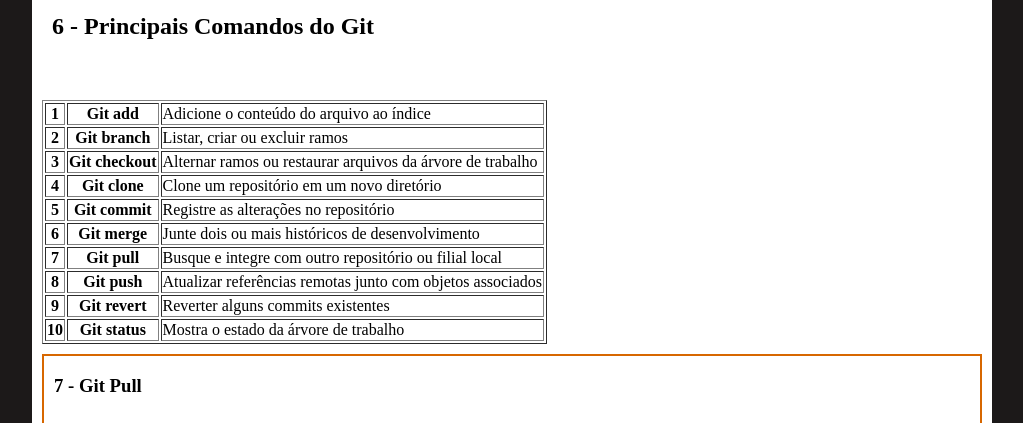
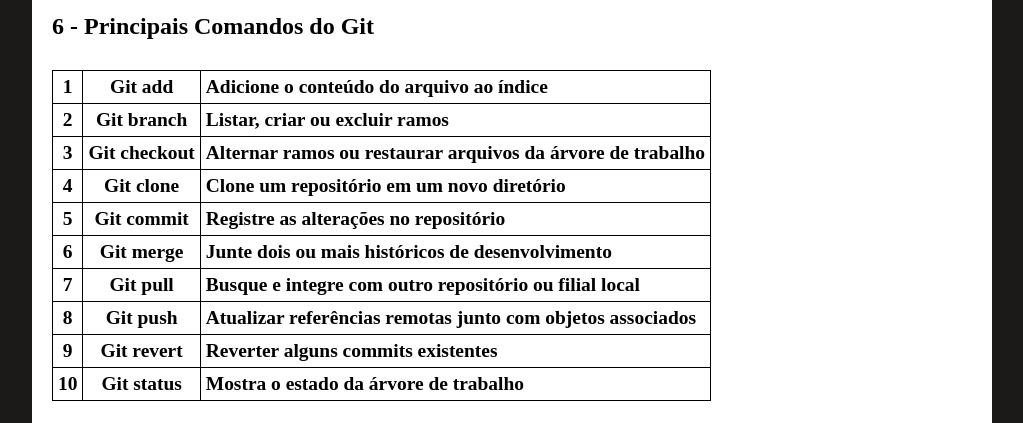
Before and after one commit to Radioactive-Butterflies/site-sobre-o-git, a plain HTML site: page manual.html in a window 1280 px wide. Shown: the part 314-737 px from the top of the page, without its empty margins (128-1151 px from the left). Drawn offline with Linux system fonts and the light colour scheme.

Commit message:
small fix 2

```diff
--- a/css/style.css
+++ b/css/style.css
@@ -76,8 +76,22 @@
   font-size: 2.5em;
   padding-left: 15px;
 }
+
+ .comandos, .comandos_th, .comandos_td {
+  font-size: 0.9em;
+  padding: 5px;
+  border-collapse: collapse;
+  border: solid 1px black;
+}
+
+.grupo, .grupo_th, .grupo_td {
+ font-size: 1.1em;
+ padding: 5px;
+ border-collapse: collapse;
+ border: solid 1px black;
+}
+
 /* Elementos do Article acabam aqui */
-
 /* Elementos do Footer começam aqui */
 footer {
   position: relative;
@@ -101,7 +115,7 @@
   left: 100px;
 }
 
-.map_title{
+.map_title {
   color: white;
   text-decoration: none;
   text-transform: uppercase;
@@ -136,12 +150,10 @@
 }
 
 .small_link {
-    color: rgb(215, 103, 0);
+  color: rgb(215, 103, 0);
 }
 
 /* Elementos do Footer acabam aqui */
-
-
 aside, section {
   background-color: white;
   border: solid 2px rgb(215, 103, 0);
@@ -152,7 +164,7 @@
   padding: 0px 10px 10px 10px;
 }
 
- h2, h3, h4 {
+h2, h3, h4 {
   padding-left: 10px;
 }
 
--- a/manual.html
+++ b/manual.html
@@ -28,59 +28,59 @@
   <article>
     <h1 class=page_title>Manual</h1>
 
-    <table border="1">
-      <h2>6 - Principais Comandos do Git<h2>
+    <h2>6 - Principais Comandos do Git<h2>
+        <table class= comandos>
           <tr>
-            <th>1</th>
-            <th>Git add</th>
-            <td>Adicione o conteúdo do arquivo ao índice</td>
+            <th class= comandos_th>1</th>
+            <th class= comandos_th>Git add</th>
+            <td class= comandos_td>Adicione o conteúdo do arquivo ao índice</td>
           </tr>
           <tr>
-            <th>2</th>
-            <th>Git branch</th>
-            <td>Listar, criar ou excluir ramos</td>
+            <th class= comandos_th>2</th>
+            <th class= comandos_th>Git branch</th>
+            <td class= comandos_td>Listar, criar ou excluir ramos</td>
           </tr>
           <tr>
-            <th>3</th>
-            <th>Git checkout</th>
-            <td>Alternar ramos ou restaurar arquivos da árvore de trabalho</td>
+            <th class= comandos_th>3</th>
+            <th class= comandos_th>Git checkout</th>
+            <td class= comandos_td>Alternar ramos ou restaurar arquivos da árvore de trabalho</td>
           </tr>
           <tr>
-            <th>4</th>
-            <th>Git clone</th>
-            <td>Clone um repositório em um novo diretório</td>
+            <th class= comandos_th>4</th>
+            <th class= comandos_th>Git clone</th>
+            <td class= comandos_td>Clone um repositório em um novo diretório</td>
           </tr>
           <tr>
-            <th>5</th>
-            <th>Git commit</th>
-            <td>Registre as alterações no repositório</td>
+            <th class= comandos_th>5</th>
+            <th class= comandos_th>Git commit</th>
+            <td class= comandos_td>Registre as alterações no repositório</td>
           </tr>
           <tr>
-            <th>6</th>
-            <th>Git merge</th>
-            <td>Junte dois ou mais históricos de desenvolvimento</td>
+            <th class= comandos_th>6</th>
+            <th class= comandos_th>Git merge</th>
+            <td class= comandos_td>Junte dois ou mais históricos de desenvolvimento</td>
           </tr>
           <tr>
-            <th>7</th>
-            <th>Git pull</th>
-            <td>Busque e integre com outro repositório ou filial local</td>
+            <th class= comandos_th>7</th>
+            <th class= comandos_th>Git pull</th>
+            <td class= comandos_td>Busque e integre com outro repositório ou filial local</td>
           </tr>
           <tr>
-            <th>8</th>
-            <th>Git push</th>
-            <td>Atualizar referências remotas junto com objetos associados</td>
+            <th class= comandos_th>8</th>
+            <th class= comandos_th>Git push</th>
+            <td class= comandos_td>Atualizar referências remotas junto com objetos associados</td>
           </tr>
           <tr>
-            <th>9</th>
-            <th>Git revert</th>
-            <td>Reverter alguns commits existentes</td>
+            <th class= comandos_th>9</th>
+            <th class= comandos_th>Git revert</th>
+            <td class= comandos_td>Reverter alguns commits existentes</td>
           </tr>
           <tr>
-            <th>10</th>
-            <th>Git status</th>
-            <td>Mostra o estado da árvore de trabalho</td>
+            <th class= comandos_th>10</th>
+            <th class= comandos_th>Git status</th>
+            <td class= comandos_td>Mostra o estado da árvore de trabalho</td>
           </tr>
-    </table>
+        </table>
   </article>
 
   <aside>
```
Also changed, not shown: quem_somos.html (+11 -11 lines).
